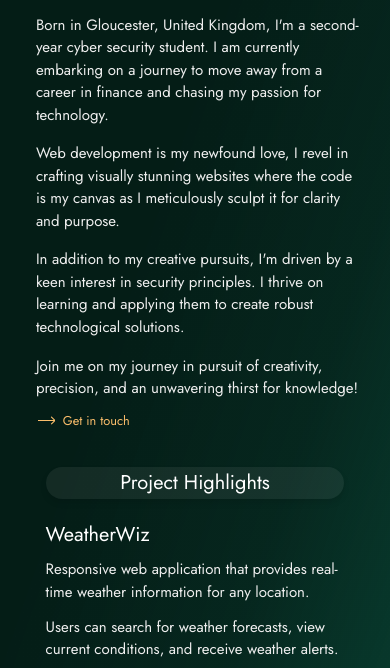
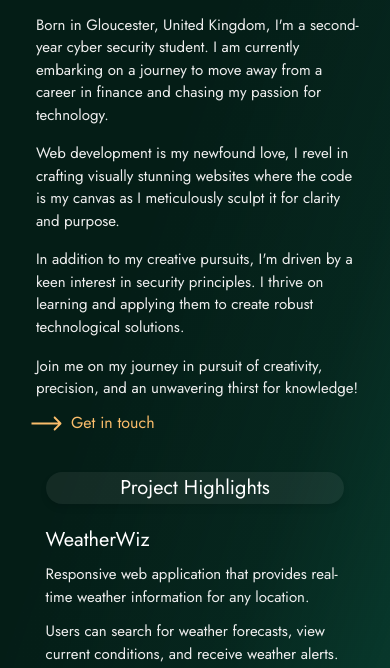
Before and after one commit to gonzolog/portfolio_website, a website: page dist/index.html in a window 390 px wide. Shown: the part 164-832 px from the top of the page. Drawn offline with Linux system fonts and the light colour scheme; a web font is replaced by a local one.

Commit message:
Moblie contact me fixed

```diff
--- a/dist/index.html
+++ b/dist/index.html
@@ -71,12 +71,14 @@
                             </div>
                         </div>
                         <div class="contact-me flex apricot">
+                            <a href="#">
                                 <div class="svg-container">
                                     <svg xmlns="http://www.w3.org/2000/svg" width="35" height="15" viewBox="0 0 32 16" fill="none">
                                         <path d="M31.7071 8.70711C32.0976 8.31658 32.0976 7.68342 31.7071 7.29289L25.3431 0.928932C24.9526 0.538408 24.3195 0.538408 23.9289 0.928932C23.5384 1.31946 23.5384 1.95262 23.9289 2.34315L29.5858 8L23.9289 13.6569C23.5384 14.0474 23.5384 14.6805 23.9289 15.0711C24.3195 15.4616 24.9526 15.4616 25.3431 15.0711L31.7071 8.70711ZM0 9H31V7H0V9Z" fill="#FABD6B"/>
                                     </svg>
+                                    <p>Get in touch</p>
                                 </div>
-                            <p>Get in touch</p>
+                            </a>
                         </div>
                     </main>
                 </div>
--- a/dist/output.css
+++ b/dist/output.css
@@ -124,7 +124,12 @@ body {
     color: #EEE
   }
   .contact-me .svg-container {
-    margin-right: 2%;
+    display: flex;
+    align-items: center;
+    width: 100%;
+  }
+  .contact-me svg {
+    margin-right: 1%;
   }
   .contact-me {
     align-items: center;
@@ -132,6 +137,10 @@ body {
     position: relative;
     left: 11%;
   }
+  .contact-me a {
+    width: 100%;
+  }
+
 
   /* PROJECT CONTAINER */
   .project-container img {
@@ -208,7 +217,6 @@ body {
       font-size: 15px;
     }
     .project-container span,
-    .contact-me,
     nav li {
       font-size: 0.8rem;
     }
@@ -281,17 +289,14 @@ body {
     }
     .contact-me {
       left: 0;
-      margin-left: 2.5%;
+      justify-content: start;
+      font-size: 1rem;
     }
     .contact-me .svg-container {
       margin-right: 1%;
     }
     .contact-me svg {
-      width: 50%;
-    }
-    .contact-me p {
-      position: relative;
-      right: 4%;
+      margin-right: 2%;
     }
     .project-container {
       width: 100%;
@@ -569,9 +574,9 @@ body {
       justify-content: center;
     }
     .project {
-      justify-self: center;
       padding-inline: 2.5%;
       margin-bottom: 1%;
+      align-self: center;
     }
     .project p {
       margin-block: 1%;
```
Lines whose indentation alone changed are shown as unchanged.
